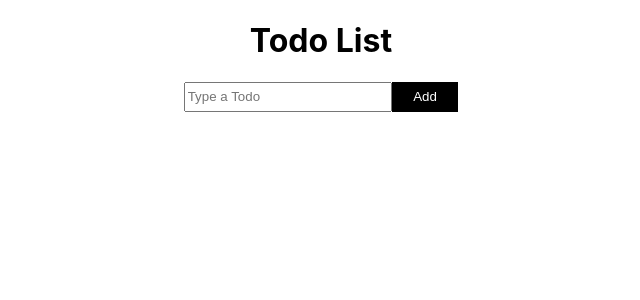
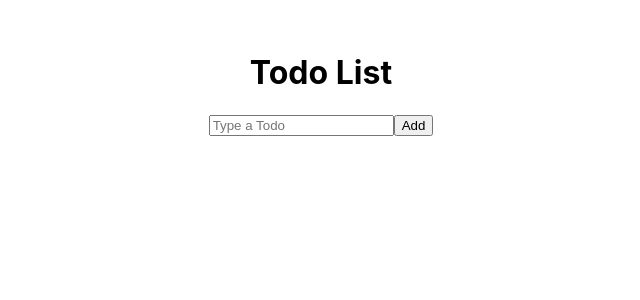
Before and after one commit to lusinharutyunyan/ToDoList-ReactJS, a React (Create React App) app: page / in a window 1280 px wide. Shown: the top 300 px of the page, without its empty margins (319-959 px from the left). Built offline with nearby package versions, Linux system fonts and the light colour scheme.

Commit message:
feat(TodoList.css) : adding styles

```diff
--- a/src/Components/TodoList.css
+++ b/src/Components/TodoList.css
@@ -1,19 +1,7 @@
-.todos {
-  display: flex;
-  justify-content: center;
-  align-items: center;
+body{
+    padding: 2em;
+    text-align: center;
 }
-h1 {
-  text-align: center;
+ul li {
+    list-style-type: none;
 }
-input {
-  width: 15em;
-  height: 1.8em;
-}
-.addBtn {
-  width: 5em;
-  height: 2.2em;
-  background-color: black;
-  color: white;
-  border: none;
-}
```
